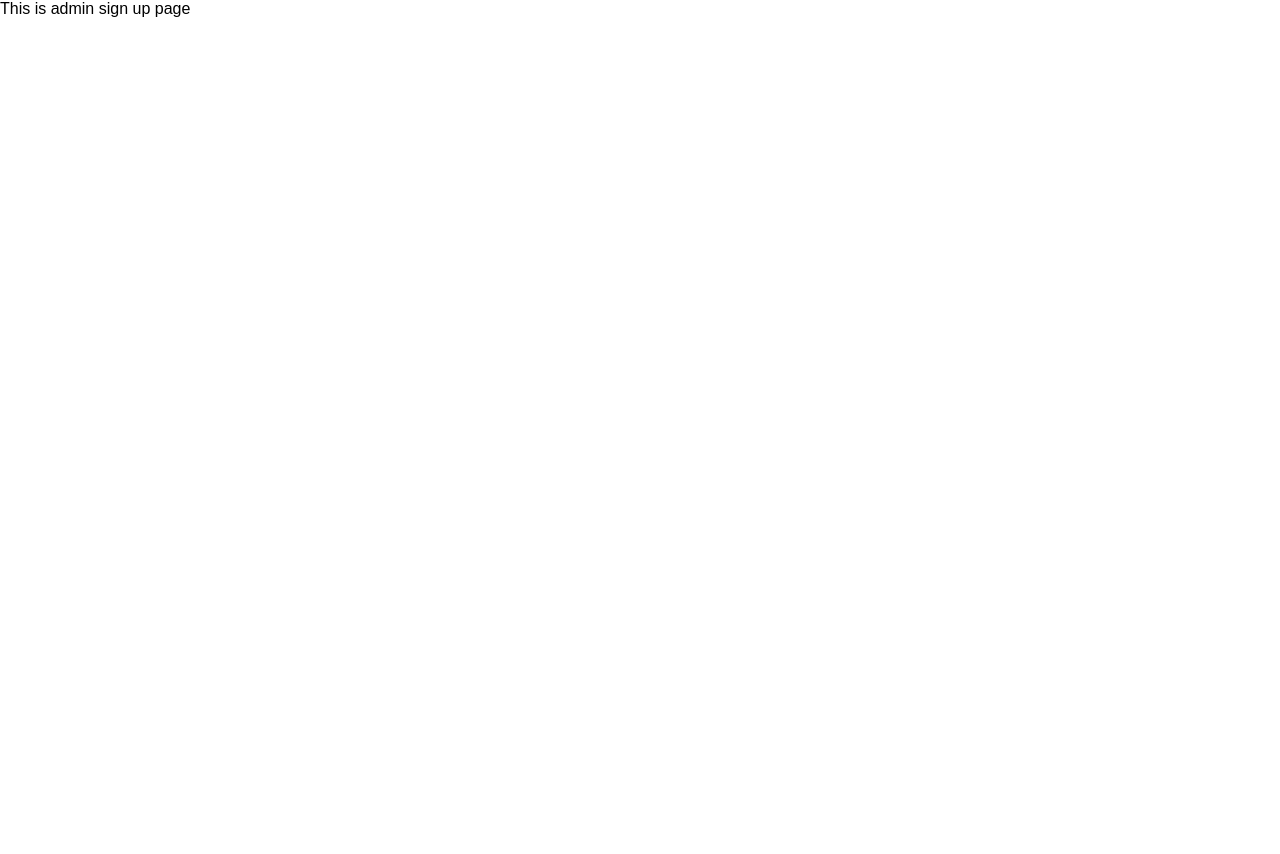
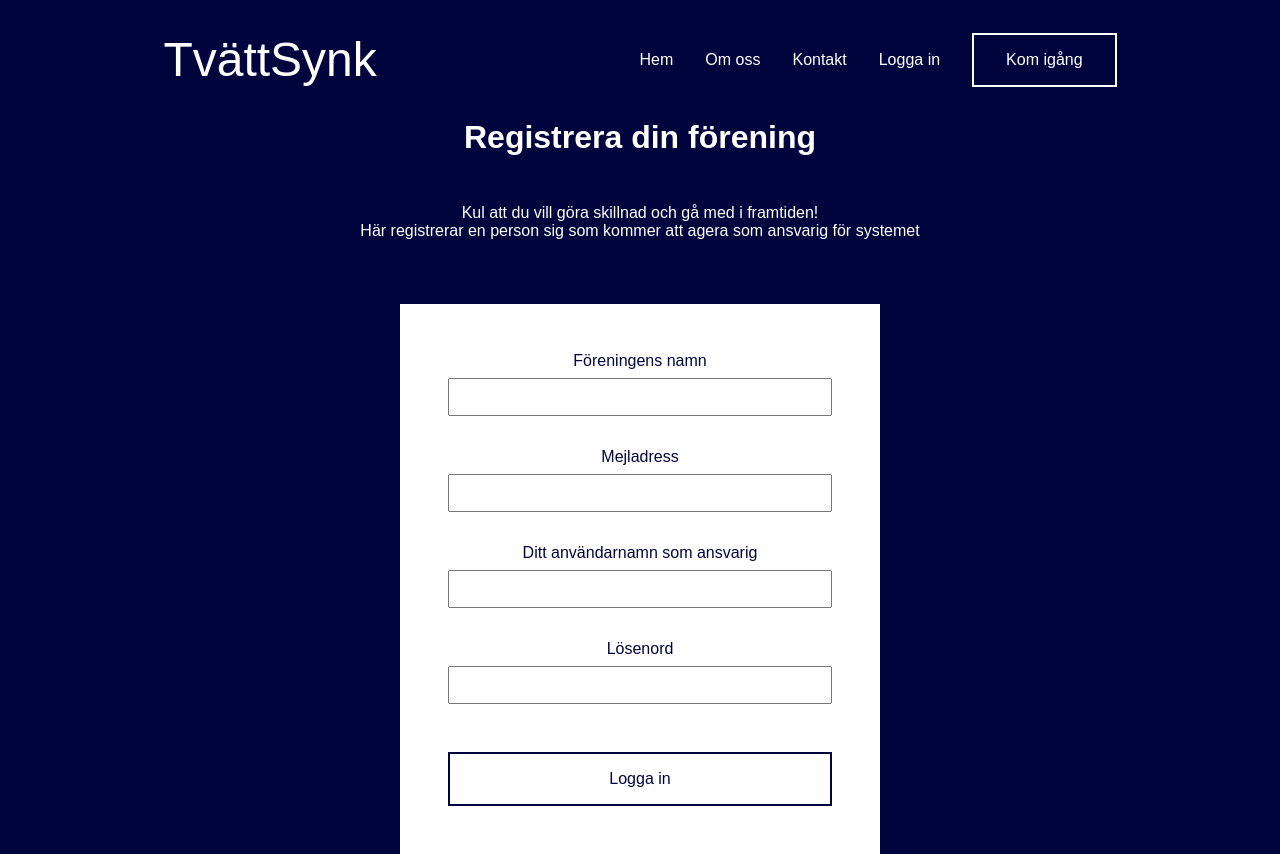
Before and after one commit to oaved/tvattsynk, a Next.js app: page /adminSignUp in a window 1280 px wide. Before the commit the page ends 800 px from the top, so only its background shows below. Built offline with nearby package versions, Linux system fonts and the light colour scheme; no server answers.

Commit message:
create adminSignUp page

```diff
--- /dev/null
+++ b/src/app/adminSignUp/AdminSignUp.module.scss
@@ -0,0 +1,43 @@
+@use "../variables.scss" as *;
+
+.body {
+    background-color: $background;
+    color: $foreground;
+    text-align: center;
+}
+
+.container {
+    max-width: 30rem;
+    padding: 3rem;
+    margin-inline: auto;
+    display: grid;
+    margin-top: 4rem;
+    background-color: $foreground;
+    color: $background;
+}
+
+.heading {
+    margin-bottom: 3rem;
+    font-size: 2rem;
+}
+
+.label {
+    margin-bottom: 0.5rem;
+}
+
+.input {
+    max-width: 30rem;
+    margin-bottom: 2rem;
+    padding: 0.5rem;
+}
+
+.button {
+    border-color: $background !important;
+    color: $background !important;
+    margin-top: 1rem;
+
+    &:hover {
+        background-color: $background;
+        color: $foreground !important;
+    }
+}
--- a/src/app/adminSignUp/page.tsx
+++ b/src/app/adminSignUp/page.tsx
@@ -1,13 +1,60 @@
+"use client";
+
+import Header from "../components/header/Header";
+import Button from "../components/button/Button";
+import adminSignUp from "@/lib/adminSignUp";
+import styles from "./AdminSignUp.module.scss"
+import { useRouter } from "next/navigation";
+import { useState } from "react";
+
+export default function AdminSignUp() {
+    const router = useRouter();
+    const [associationName, setAssociationName] = useState("");
+    const [email, setEmail] = useState("");
+    const [username, setUsername] = useState("");
+    const [password, setPassword] = useState("");
 
 
+    function handleAssociationNameChange(event: any) {
+        setAssociationName(event.target.value);
+    }
+    function handleEmailChange(event: any) {
+        setEmail(event.target.value);
+    }
+    function handleUsernameChange(event: any) {
+        setAssociationName(event.target.value);
+    }
+    function handlePasswordChange(event: any) {
+        setPassword(event.target.value);
+    }
 
+    async function handleClick() {
+        try {
+            await adminSignUp(associationName, email, username, password);
+            router.push("/account");
+        } catch (error) {
+            console.error("Error signing up admin, error: ", error);
+        }
 
-export default function AdminSignUp() {
-
+    }
 
     return (
-        <div>
-            This is admin sign up page
+        <div className={styles.body}>
+            <Header />
+            <h2 className={styles.heading}>Registrera din förening</h2>
+            <p>Kul att du vill göra skillnad och gå med i framtiden!</p>
+            <p>Här registrerar en person sig som kommer att agera som ansvarig för systemet</p>
+            <div className={styles.container}>
+                <label className={styles.label} htmlFor="associationName">Föreningens namn</label>
+                <input className={styles.input} type="text" id="assocationName" onChange={handleAssociationNameChange} />
+                <label className={styles.label} htmlFor="email">Mejladress</label>
+                <input className={styles.input} type="email" id="email" onChange={handleEmailChange}/>
+                <label className={styles.label} htmlFor="username">Ditt användarnamn som ansvarig</label>
+                <input className={styles.input} type="text" id="username" onChange={handleUsernameChange} />
+                <label className={styles.label} htmlFor="password">Lösenord</label>
+                <input className={styles.input} type="password" id="password" onChange={handlePasswordChange}/>
+                <Button onClick={handleClick} className={styles.button}>Logga in</Button>
+            </div>
         </div>
     );
 }
```
